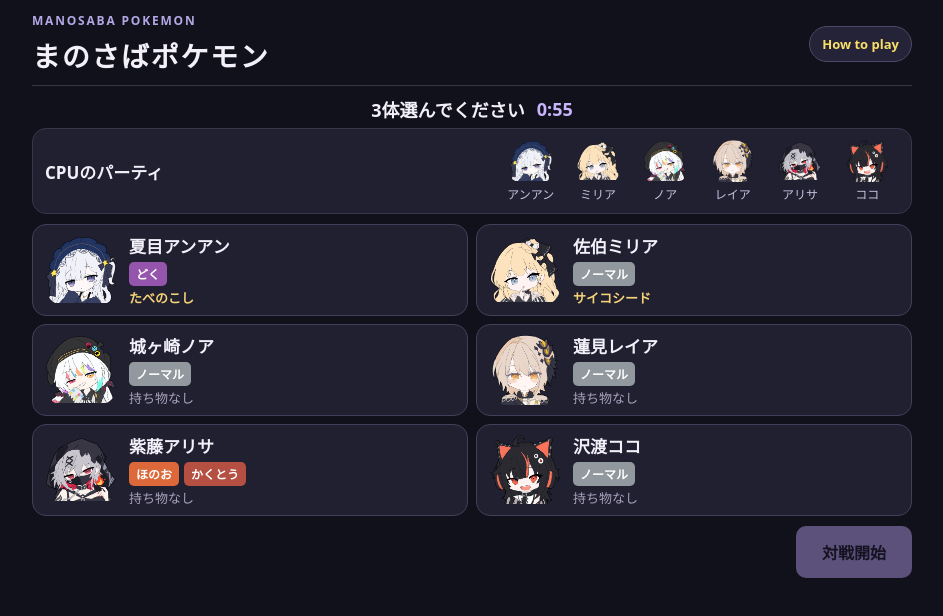
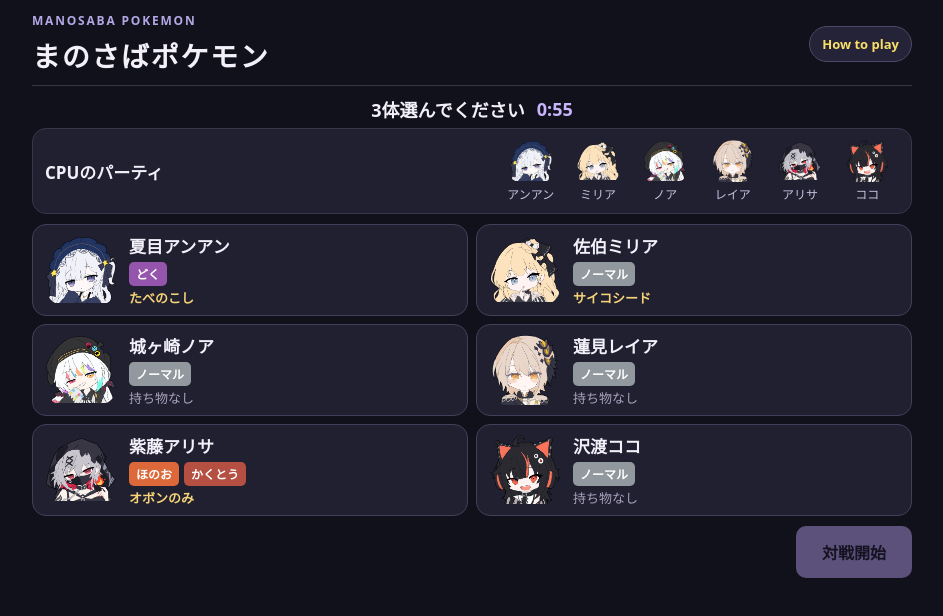
Before and after one commit to eieiouka/manosaba-pokemon, a React (Vite) app: page / in a window 1280 px wide. Shown: the top 616 px of the page, without its empty margins (168-1111 px from the left). Built offline with nearby package versions, Linux system fonts and the light colour scheme.

Commit message:
Set Arisa to specially defensive Sitrus Berry build

```diff
--- a/src/data.js
+++ b/src/data.js
@@ -44,7 +44,7 @@ export const nextRoster=[
  {...trialCharacter('miria','佐伯ミリア','ミリア','#a1c8d7'),types:['normal'],item:'psychicSeed',ability:'むこせい',abilityDescription:'自分が与える・受ける攻撃技のタイプ相性をすべて等倍にする。タイプ無効も無視する。',base:[82,74,84,81,77,76],points:[32,0,32,0,2,0],nature:[100,90,110,100,100,100],moves:[move('いれかわり','normal','physical',20,100,{contact:true,swapStages:true,description:'攻撃が命中した後、相手と能力ランク・状態異常・状態変化のうち、自分に有利なものだけを入れ替える。ちょうはつ・音技封じ・混乱・ねむけも対象。双方が状態異常の場合、もうどくをどくと交換する場合のみ対象。'}),move('めいそう','psychic','status',0,100,{calmMind:true,description:'自分の特攻と特防を1段階ずつ上げる。'}),move('アシストパワー','psychic','special',20,100,{storedPower:true,description:'自分の能力ランクの上昇1段階につき威力が20上がる。急所ランクは含まない。'}),move('あさのひかり','normal','status',0,100,{recover:true,description:'自分の最大HPの1/2を回復する。'})]},
  trialCharacter('noa','城ヶ崎ノア','ノア','#e3b6c8'),
  trialCharacter('reia','蓮見レイア','レイア','#e0b683'),
- {...trialCharacter('arisa','紫藤アリサ','アリサ','#ba9dd3'),types:['fire','fighting'],base:[79,119,76,67,73,112],points:[2,32,0,0,0,32],nature:[100,100,100,90,100,110],ability:'かそく',abilityDescription:'毎ターン終了時に素早さが1段階上がる。',moves:[move('すばやいはっか','fire','status',0,100,{ignite:true,priority:1,description:'優先度+1で相手をやけどにし、自分の攻撃を1段階上げる。'}),move('まもる','normal','status',0,100,{protect:true,priority:4,description:'先制して相手の技から身を守る。連続で成功すると次の成功率が1/3ずつ下がる。'}),move('みがわり','normal','status',0,100,{substitute:true,description:'最大HPの1/4を消費して身代わりを作る。'}),move('バトンタッチ','normal','status',0,100,{baton:true,description:'能力ランクと身代わりを引き継いで控えと交代する。'})]},
+ {...trialCharacter('arisa','紫藤アリサ','アリサ','#ba9dd3'),types:['fire','fighting'],base:[79,119,76,67,73,112],item:'sitrus',points:[32,0,0,0,32,2],nature:[100,100,100,90,110,100],ability:'かそく',abilityDescription:'毎ターン終了時に素早さが1段階上がる。',moves:[move('すばやいはっか','fire','status',0,100,{ignite:true,priority:1,description:'優先度+1で相手をやけどにし、自分の攻撃を1段階上げる。'}),move('まもる','normal','status',0,100,{protect:true,priority:4,description:'先制して相手の技から身を守る。連続で成功すると次の成功率が1/3ずつ下がる。'}),move('みがわり','normal','status',0,100,{substitute:true,description:'最大HPの1/4を消費して身代わりを作る。'}),move('バトンタッチ','normal','status',0,100,{baton:true,description:'能力ランクと身代わりを引き継いで控えと交代する。'})]},
  trialCharacter('coco','沢渡ココ','ココ','#d9b5e0')
 ];
 export const roster=nextRoster;
```
